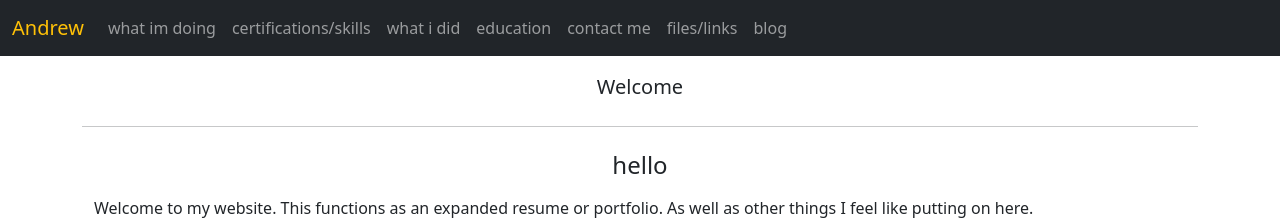
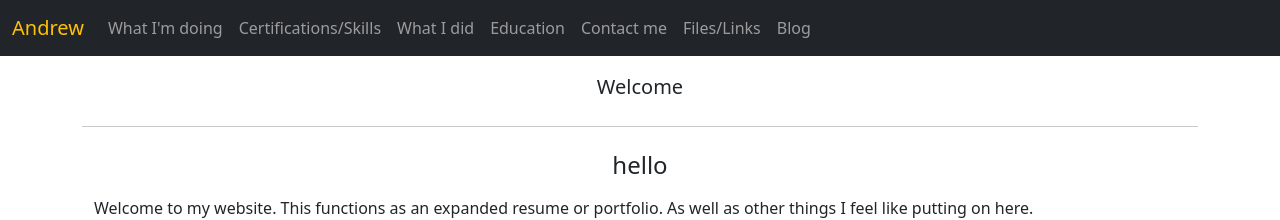
Before and after one commit to andrewp24/andrewp24.github.io, a Jekyll site: the page built from index.html, in a window 1280 px wide. Shown: the top 220 px of the page. Built offline with Jekyll 4.4.1, drawn with Linux system fonts in a browser that asks for light colours.

Commit message:
capitalization

```diff
--- a/_data/navigation.yml
+++ b/_data/navigation.yml
@@ -1,14 +1,14 @@
 - link: /doing
-  name: what im doing
+  name: What I'm doing
 - link: /certs
-  name: certifications/skills
+  name: Certifications/Skills
 - link: /did
-  name: what i did
+  name: What I did
 - link: /education
-  name: education
+  name: Education
 - link: /contact
-  name: contact me
+  name: Contact me
 - link: /files
-  name: files/links
+  name: Files/Links
 - link: /blog
-  name: blog
+  name: Blog
```
